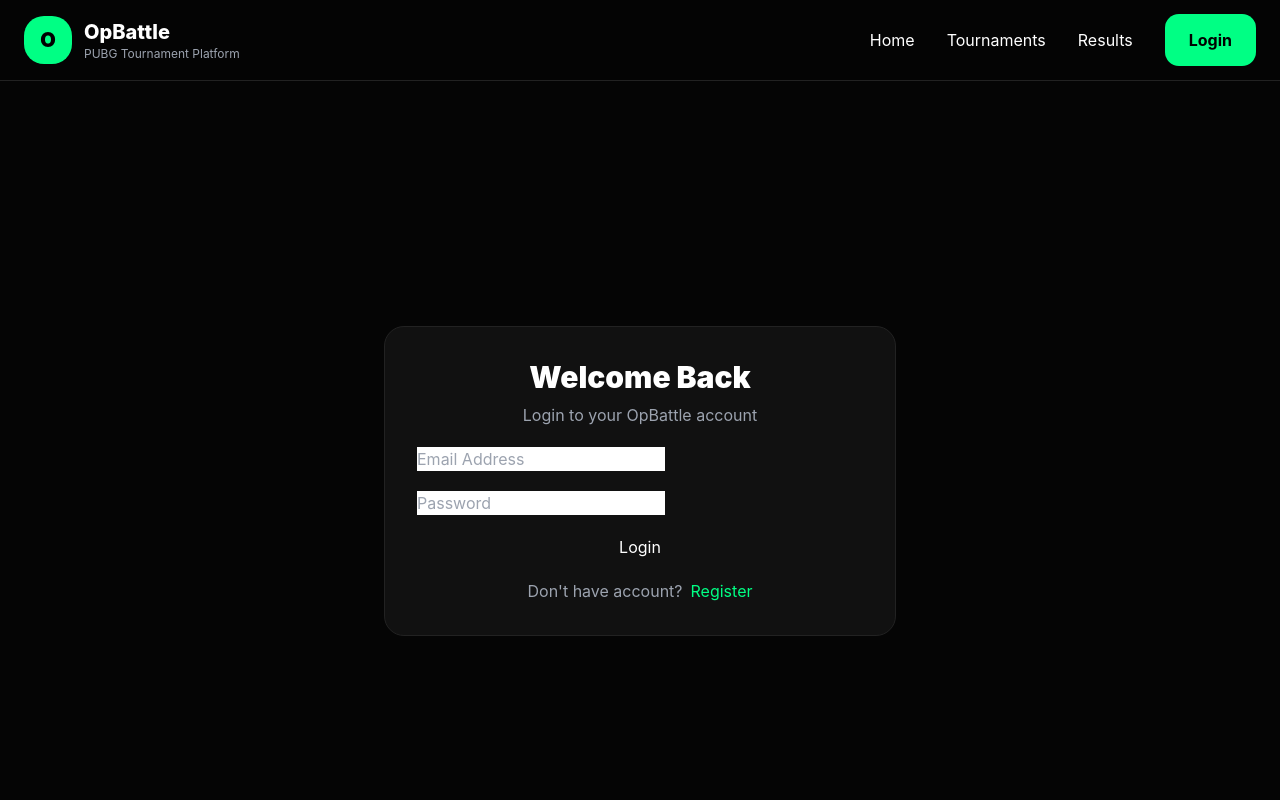
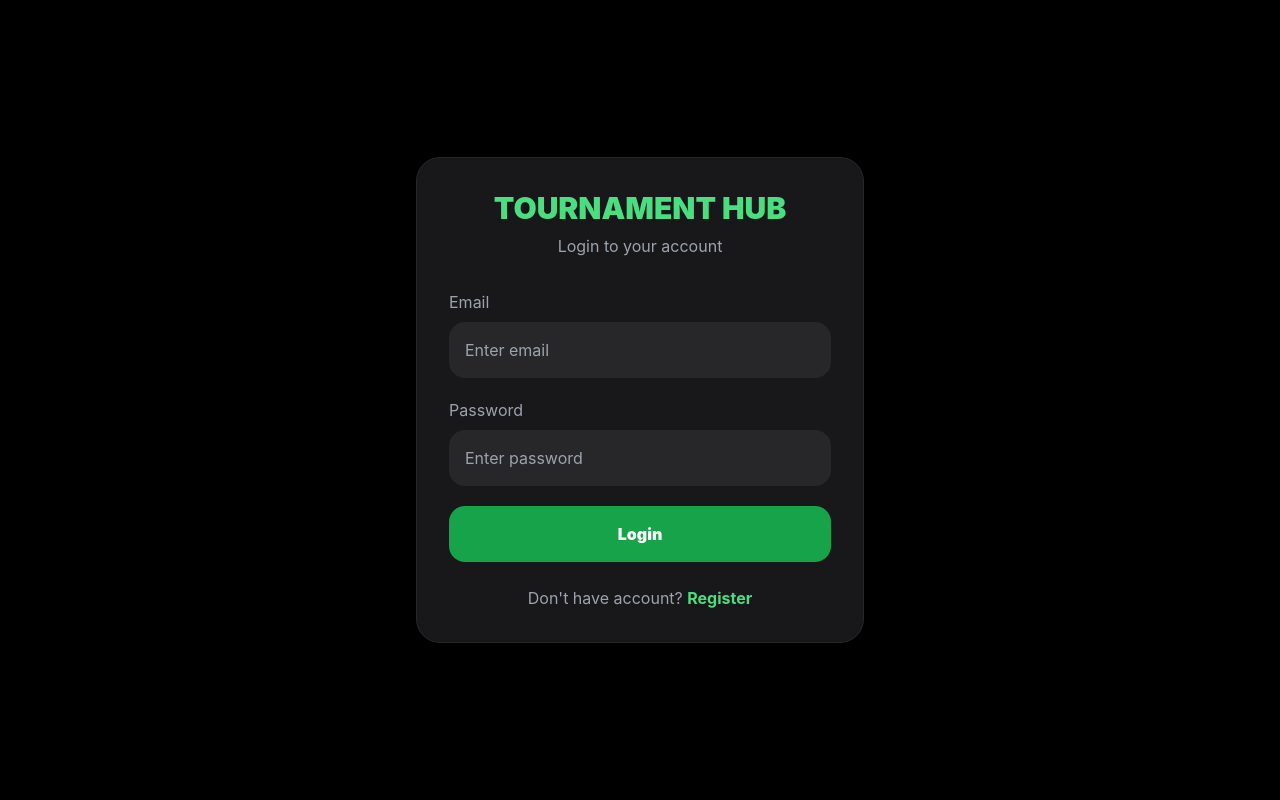
Before and after one commit to Cashipro/opbattle, a Next.js app in the folder frontend/: page /login in a window 1280 px wide. Shown: the top 800 px of the page. Built offline with nearby package versions, Linux system fonts and the light colour scheme; no server answers.

Commit message:
Update page.tsx

```diff
--- a/frontend/src/app/login/page.tsx
+++ b/frontend/src/app/login/page.tsx
@@ -11,40 +11,7 @@ useRouter
 } from "next/navigation";
 
 
-import Link from "next/link";
-
-
-import Navbar from "@/components/Navbar";
-
-import Footer from "@/components/Footer";
-
-
-import {
-loginUser
-} from "@/services/auth";
-
-
-
-
-
-export default function LoginPage(){
-
-
-const router=useRouter();
-
-
-
-const [form,setForm]=useState({
-
-email:"",
-
-password:""
-
-});
-
-
-
-const [loading,setLoading]=useState(false);
+import api from "@/lib/api";
 
 
 
@@ -52,20 +19,18 @@ const [loading,setLoading]=useState(false);
 
 
 
-function change(e:any){
+export default function Login(){
 
 
-setForm({
 
-...form,
-
-[e.target.name]:e.target.value
+const router = useRouter();
 
 
-});
+const [email,setEmail] = useState("");
 
+const [password,setPassword] = useState("");
 
-}
+const [loading,setLoading] = useState(false);
 
 
 
@@ -74,11 +39,10 @@ setForm({
 
 
 
-async function submit(e:any){
+async function handleLogin(e:any){
 
 
 e.preventDefault();
-
 
 
 try{
@@ -88,31 +52,12 @@ setLoading(true);
 
 
 
-const res =
-await loginUser(form);
-
-
-
-
-
-localStorage.setItem(
-
-"token",
-
-res.token
-
-);
-
-
-
-
-
-localStorage.setItem(
-
-"user",
-
-JSON.stringify(res.user)
-
+const res = await api.post(
+"/auth/login",
+{
+email,
+password
+}
 );
 
 
@@ -120,35 +65,73 @@ JSON.stringify(res.user)
 
 
 
-alert(
-"Login Successful"
+const token =
+res.data.access_token ||
+res.data.token;
+
+
+
+
+
+
+const user =
+res.data.user;
+
+
+
+
+
+
+localStorage.setItem(
+"token",
+token
+);
+
+
+
+localStorage.setItem(
+"user",
+JSON.stringify(user)
 );
 
 
 
 
-router.push("/dashboard");
+
+
+
+document.cookie =
+`token=${token}; path=/; max-age=86400`;
 
 
 
 
 
-}
 
-catch(error:any){
+
+router.push(
+"/dashboard"
+);
+
+
+
+
+
+}catch(error:any){
+
 
 
 alert(
 
-error.response?.data?.message ||
-"Login Failed"
+error?.response?.data?.message ||
+
+"Login failed"
 
 );
 
 
-}
 
-finally{
+}finally{
 
 
 setLoading(false);
@@ -166,44 +149,125 @@ setLoading(false);
 
 
 
-return(
 
-<>
+return (
 
-
-<Navbar />
+<main className="
+min-h-screen
+bg-black
+text-white
+flex
+items-center
+justify-center
+p-5
+">
 
 
 
-<main className="min-h-screen flex items-center justify-center">
+
+
+
+<div className="
+w-full
+max-w-md
+bg-zinc-900
+border
+border-zinc-800
+rounded-3xl
+p-6
+md:p-8
+">
+
+
+
+
+
+
+<h1 className="
+text-3xl
+font-black
+text-center
+text-green-400
+mb-2
+">
+
+TOURNAMENT HUB
+
+</h1>
+
+
+
+
+
+
+<p className="
+text-gray-400
+text-center
+mb-8
+">
+
+Login to your account
+
+</p>
+
+
+
+
+
 
 
 
 <form
 
-onSubmit={submit}
+onSubmit={handleLogin}
 
-className="game-card w-full max-w-lg p-8 space-y-5"
+className="
+space-y-5
+"
 
 >
 
 
 
-<div className="text-center">
 
 
-<h1 className="text-3xl font-black">
-
-Welcome Back
-
-</h1>
 
 
-<p className="text-gray-400 mt-2">
+<div>
 
-Login to your OpBattle account
 
-</p>
+<label className="
+text-gray-400
+block
+mb-2
+">
+
+Email
+
+</label>
+
+
+<input
+
+type="email"
+
+value={email}
+
+onChange={(e)=>setEmail(e.target.value)}
+
+placeholder="Enter email"
+
+className="
+w-full
+bg-zinc-800
+rounded-xl
+p-4
+outline-none
+"
+
+required
+
+/>
 
 
 </div>
@@ -214,50 +278,46 @@ Login to your OpBattle account
 
 
 
+
+<div>
+
+
+<label className="
+text-gray-400
+block
+mb-2
+">
+
+Password
+
+</label>
+
+
 <input
 
+type="password"
 
-name="email"
+value={password}
 
-type="email"
+onChange={(e)=>setPassword(e.target.value)}
 
-placeholder="Email Address"
+placeholder="Enter password"
 
-value={form.email}
-
-onChange={change}
-
-className="input"
+className="
+w-full
+bg-zinc-800
+rounded-xl
+p-4
+outline-none
+"
 
 required
-
 
 />
 
 
+</div>
 
-
-
-
-<input
-
-
-name="password"
-
-type="password"
-
-placeholder="Password"
-
-value={form.password}
-
-onChange={change}
-
-className="input"
-
-required
-
-
-/>
 
 
 
@@ -267,12 +327,19 @@ required
 
 <button
 
-className="btn-primary w-full"
-
 disabled={loading}
 
+className="
+w-full
+bg-green-600
+py-4
+rounded-xl
+font-black
+hover:bg-green-700
+disabled:opacity-50
+"
+
 >
-
 
 {
 
@@ -288,7 +355,6 @@ loading
 
 }
 
-
 </button>
 
 
@@ -298,24 +364,39 @@ loading
 
 
 
-<p className="text-center text-gray-400">
+</form>
 
+
+
+
+
+
+
+
+<p className="
+text-center
+text-gray-400
+mt-6
+">
 
 Don't have account?
 
+{" "}
 
-<Link
+<a
 
 href="/register"
 
-className="text-[#00ff84] ml-2"
+className="
+text-green-400
+font-bold
+"
 
 >
 
 Register
 
-</Link>
-
+</a>
 
 </p>
 
@@ -323,21 +404,18 @@ Register
 
 
 
-</form>
+
+
+
+</div>
+
+
+
 
 
 
 </main>
 
-
-
-<Footer />
-
-
-
-</>
-
-
 );
 
 
```
